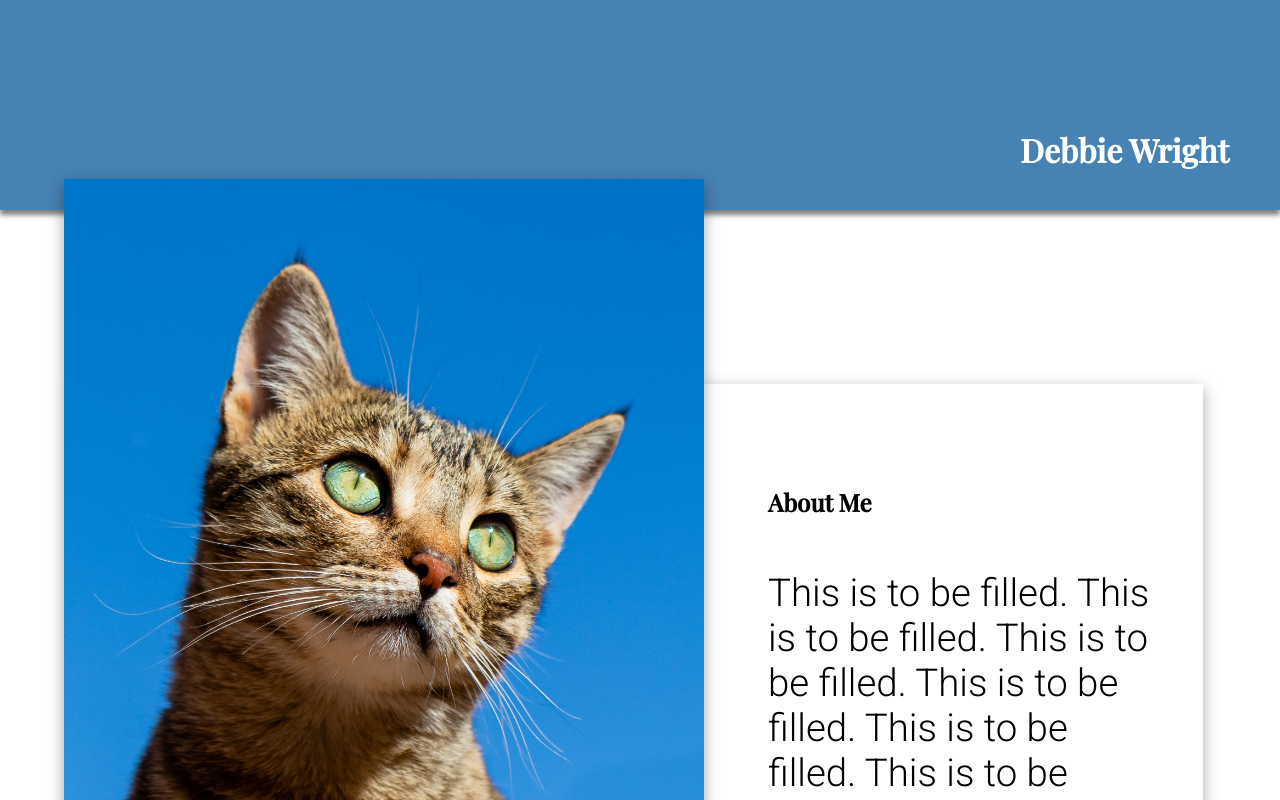
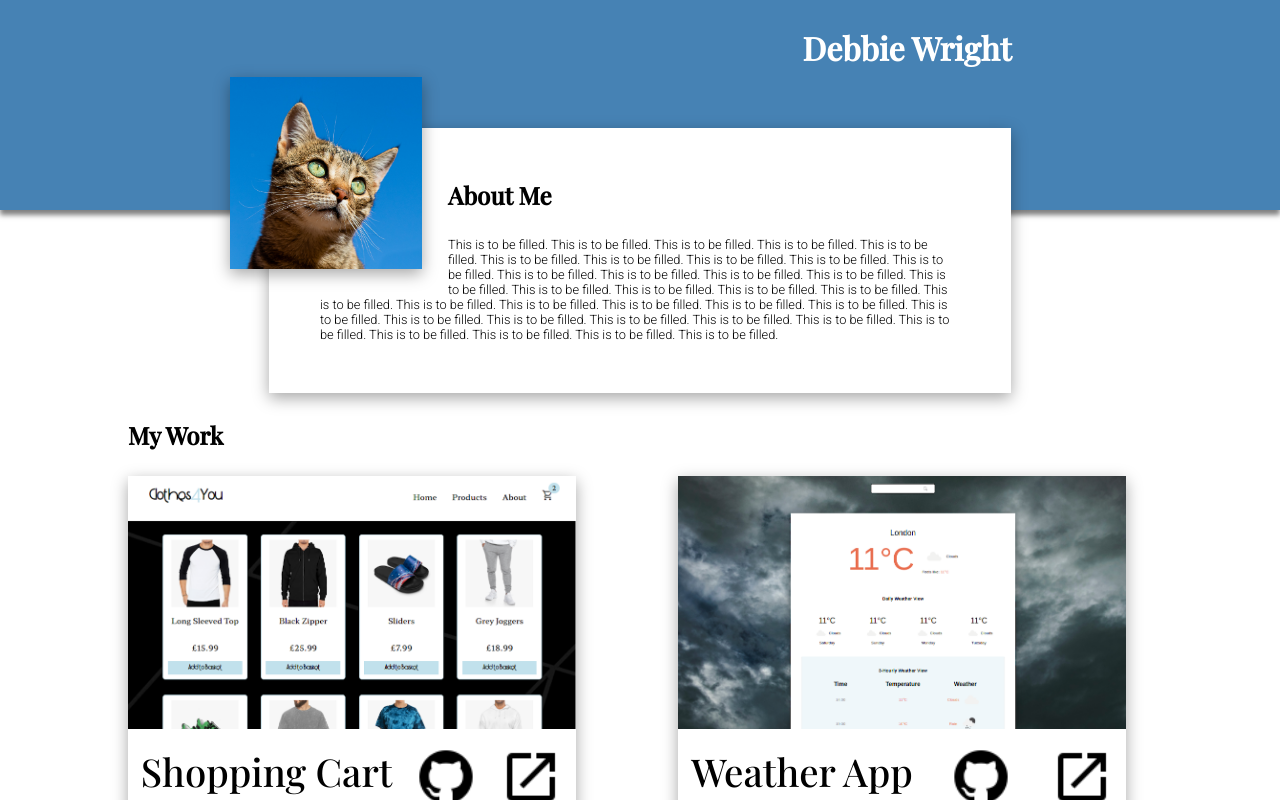
Before and after one commit to dwright1989/portfolio, a JavaScript app: page / in a window 1280 px wide. Shown: the top 800 px of the page. Built offline with nearby package versions, Linux system fonts and the light colour scheme; the HTML template or start-up script is replaced by a standard one.

Commit message:
About me section css updated for desktop

```diff
--- a/src/App.css
+++ b/src/App.css
@@ -145,3 +145,37 @@ h1,h2,h3,h4,h5{
     padding-left: 2vw;
     font-size: 3vw;
 }
+
+
+/* For desktop: */
+@media only screen and (min-width: 768px) {
+
+    /*ABOUT ME*/
+    #aboutMe{
+        padding: 2vw 0vw;
+    }
+
+    #aboutMe>h1{
+        padding-right: 21vw;
+    }
+    #imgDiv>img{
+        width: 15vw;
+    }
+    #imgDiv{
+        margin: 1vw 2vw 1vw 18vw;
+    }
+
+    #description{
+        margin: 8vw auto auto auto;
+        padding: 4vw;
+        width: 50%;
+    }
+
+    #description>h2{
+        padding: 0vw 0vw 2vw 0vw;
+    }
+
+    #description>p{
+        font-size: 1vw;
+    }
+}
--- a/src/Components/AboutMe.js
+++ b/src/Components/AboutMe.js
@@ -19,7 +19,12 @@ function AboutMe() {
           This is to be filled.  This is to be filled.  This is to be filled.
           This is to be filled.  This is to be filled.  This is to be filled.
           This is to be filled.  This is to be filled.  This is to be filled.
-          This is to be filled.  This is to be filled.  This is to be filled.   </p>
+          This is to be filled.  This is to be filled.  This is to be filled. This is to be filled. This is to be filled.  This is to be filled.
+          This is to be filled.  This is to be filled.  This is to be filled.
+          This is to be filled.  This is to be filled.  This is to be filled.
+          This is to be filled.  This is to be filled.  This is to be filled.
+          This is to be filled.  This is to be filled.  This is to be filled.
+          This is to be filled.  This is to be filled.  This is to be filled.  </p>
         </div>
     </div>
   );
```
